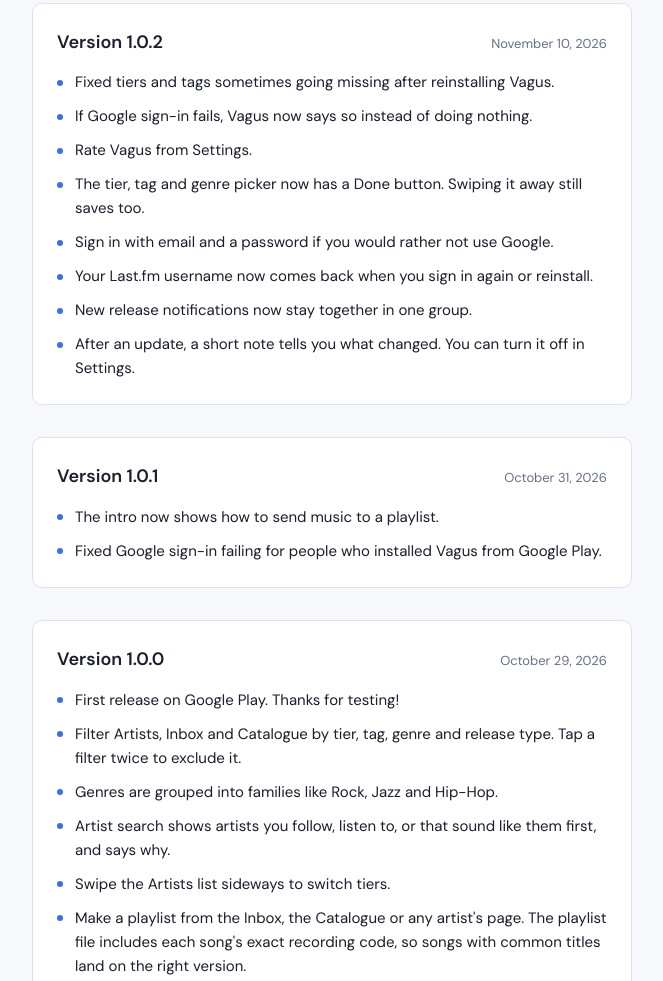
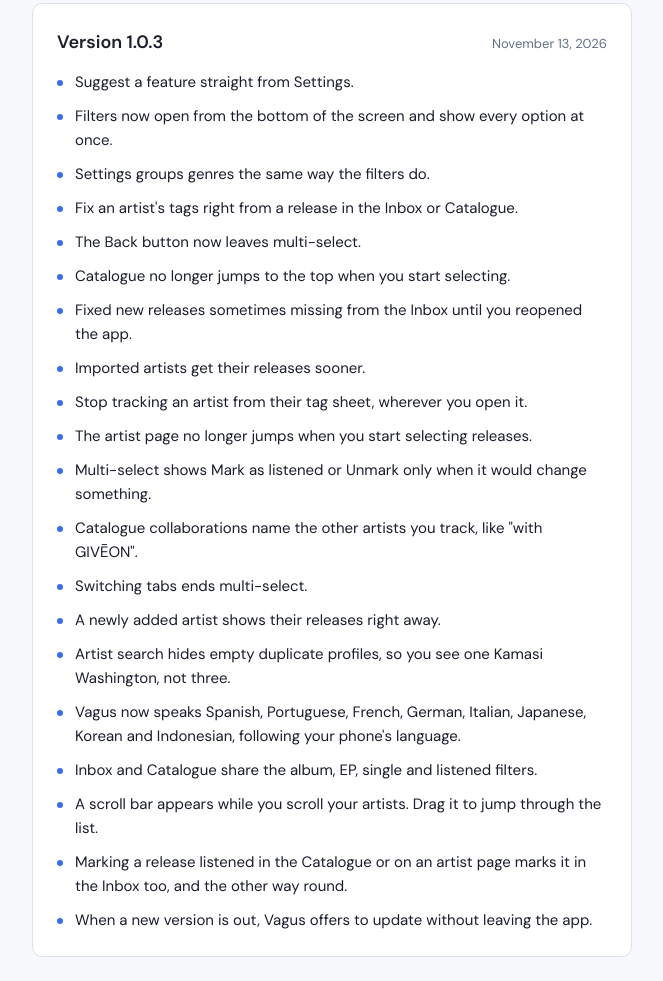
Before and after one commit to justanappearance/justanappearance.github.io, a plain HTML site: page vagus/changelog.html in a window 1280 px wide. Shown: the part 175-1156 px from the top of the page, without its empty margins (308-971 px from the left). Drawn offline with Linux system fonts and the light colour scheme.

Commit message:
Update Vagus release notes

```diff
--- a/vagus/changelog.html
+++ b/vagus/changelog.html
@@ -131,6 +131,35 @@
 
   <section class="card">
     <div class="release">
+      <h2>Version 1.0.3</h2>
+      <time datetime="2026-11-13">November 13, 2026</time>
+    </div>
+    <ul>
+      <li>Suggest a feature straight from Settings.</li>
+      <li>Filters now open from the bottom of the screen and show every option at once.</li>
+      <li>Settings groups genres the same way the filters do.</li>
+      <li>Fix an artist's tags right from a release in the Inbox or Catalogue.</li>
+      <li>The Back button now leaves multi-select.</li>
+      <li>Catalogue no longer jumps to the top when you start selecting.</li>
+      <li>Fixed new releases sometimes missing from the Inbox until you reopened the app.</li>
+      <li>Imported artists get their releases sooner.</li>
+      <li>Stop tracking an artist from their tag sheet, wherever you open it.</li>
+      <li>The artist page no longer jumps when you start selecting releases.</li>
+      <li>Multi-select shows Mark as listened or Unmark only when it would change something.</li>
+      <li>Catalogue collaborations name the other artists you track, like "with GIVĒON".</li>
+      <li>Switching tabs ends multi-select.</li>
+      <li>A newly added artist shows their releases right away.</li>
+      <li>Artist search hides empty duplicate profiles, so you see one Kamasi Washington, not three.</li>
+      <li>Vagus now speaks Spanish, Portuguese, French, German, Italian, Japanese, Korean and Indonesian, following your phone's language.</li>
+      <li>Inbox and Catalogue share the album, EP, single and listened filters.</li>
+      <li>A scroll bar appears while you scroll your artists. Drag it to jump through the list.</li>
+      <li>Marking a release listened in the Catalogue or on an artist page marks it in the Inbox too, and the other way round.</li>
+      <li>When a new version is out, Vagus offers to update without leaving the app.</li>
+    </ul>
+  </section>
+
+  <section class="card">
+    <div class="release">
       <h2>Version 1.0.2</h2>
       <time datetime="2026-11-10">November 10, 2026</time>
     </div>
```
